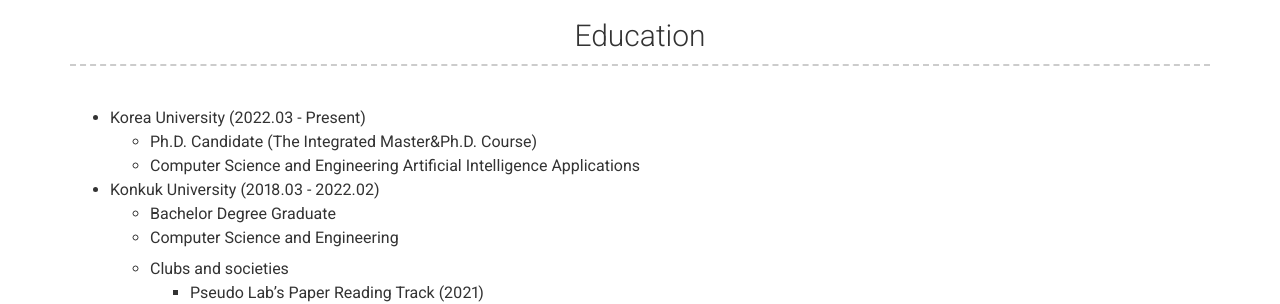
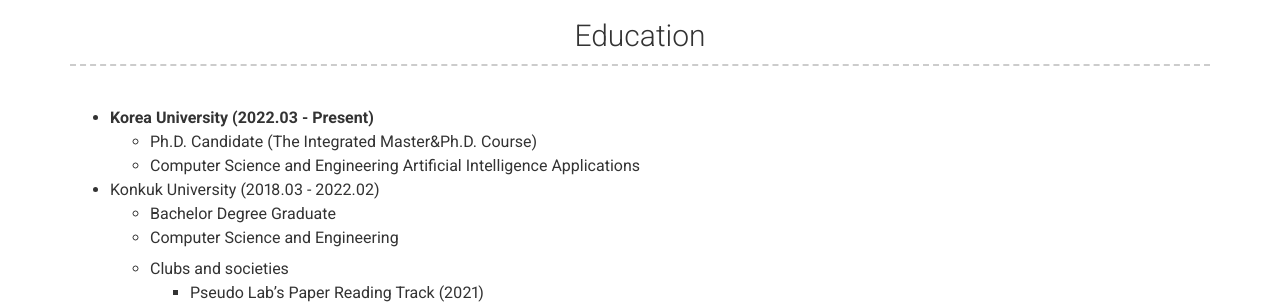
Before and after one commit to seonminkoo/seonminkoo.github.io, a Jekyll site: the page built from index.md, in a window 1280 px wide. Shown: the part 1007-1311 px from the top of the page. Built offline with Jekyll 4.4.1, drawn with Linux system fonts in a browser that asks for light colours; nearby versions of some CDN libraries.

```diff
--- a/_config.yml
+++ b/_config.yml
@@ -76,7 +76,7 @@ content:
   - title: Education
     layout: text
     content: | # this will include new lines to allow paragraphs
-      - Korea University (2022.03 - Present)
+      - **Korea University (2022.03 - Present)**
         - Ph.D. Candidate (The Integrated Master&Ph.D. Course)
         - Computer Science and Engineering Artificial Intelligence Applications
       - Konkuk University (2018.03 - 2022.02)
```
